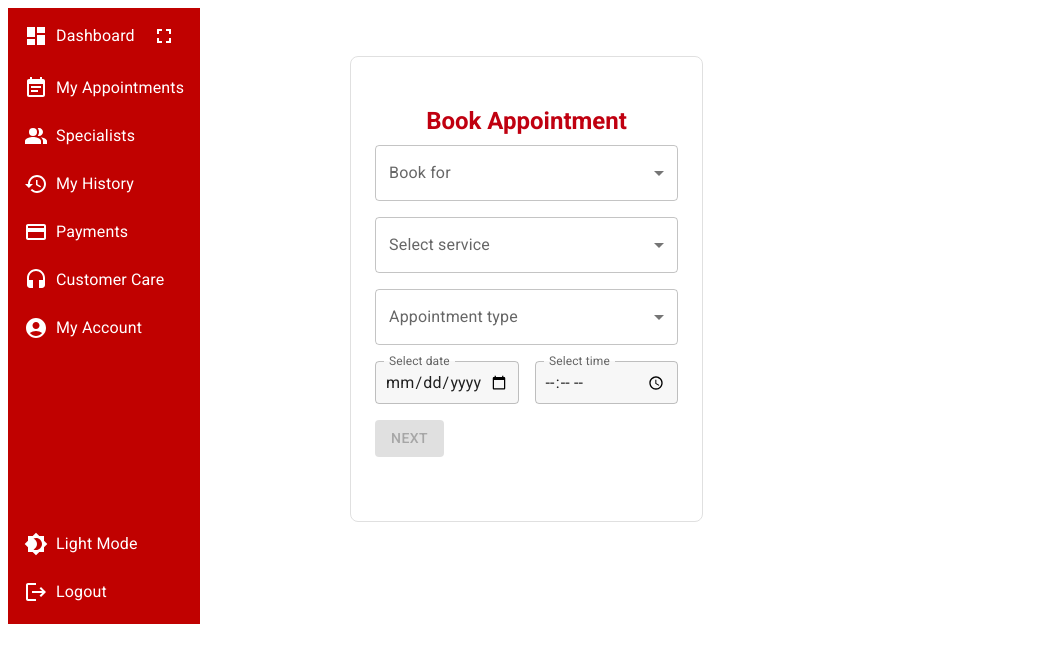
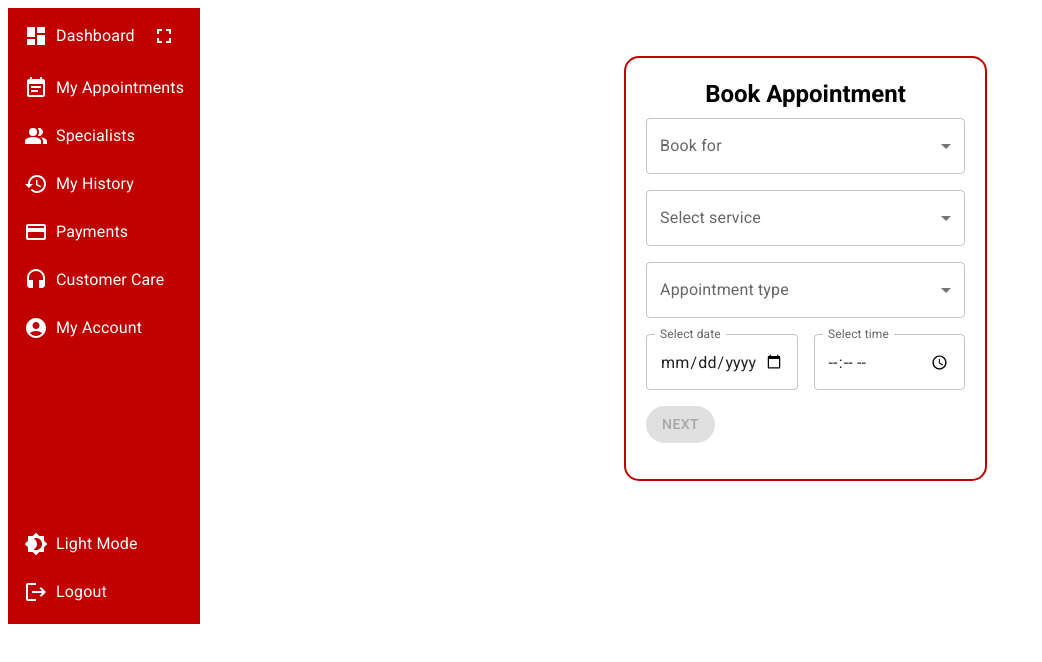
Before and after one commit to Equity-Afya/client-frontend, a React (Vite) app: page /book-appointment in a window 1280 px wide. Shown: the top 662 px of the page, without its empty margins (0-1042 px from the left). Built offline with nearby package versions, Linux system fonts and the light colour scheme.

Commit message:
Added booking and complete booking pages

```diff
--- a/src/components/Booking/BookingForm.jsx
+++ b/src/components/Booking/BookingForm.jsx
@@ -1,3 +1,4 @@
+/* eslint-disable no-unused-vars */
 import React, { useState } from "react";
 import { useNavigate } from "react-router-dom";
 import {
@@ -9,67 +10,72 @@ import {
   LinearProgress,
   MenuItem,
   Grid,
+  Box, // Import Box component from Material-UI
 } from "@mui/material";
 
 const services = ["Dentist", "General Checkup", "Other Service"];
 
 const BookingForm = () => {
-  const navigate = useNavigate(); // useNavigate hook for navigation
+  const navigate = useNavigate();
 
-  const [bookFor, setBookFor] = useState("");
-  const [selectedService, setSelectedService] = useState("");
-  const [date, setDate] = useState("");
-  const [time, setTime] = useState("");
-  const [appointmentType, setAppointmentType] = useState("");
+  const [formData, setFormData] = useState({
+    bookFor: "",
+    service: "",
+    date: "",
+    time: "",
+    appointmentType: "",
+  });
   const [loading, setLoading] = useState(false);
+
+  const handleChange = (e) => {
+    const { name, value } = e.target;
+    setFormData({
+      ...formData,
+      [name]: value,
+    });
+  };
 
   const handleSubmit = () => {
     setLoading(true);
-    // Here you can save data or perform any action before moving to the next page
-    setTimeout(() => {
-      setLoading(false);
-      navigate("/complete-booking"); // Navigate to complete booking page
-    }, 1500); // Simulating saving data with a timeout
+    // Assuming validation is successful
+    // Pass form data as state to the next page
+    navigate("/complete-booking", { state: formData });
   };
 
   return (
-    <Container
-      maxWidth="sm" // You can adjust the maxWidth as needed
+    <Container maxWidth="sm">
+      <Box
         sx={{
-        padding: 6,
-        border: 1,
-        borderColor: "grey.300",
-        borderRadius: 2,
-        overflow: "hidden", // Set overflow to hidden
+          border: "2px solid #C00100",
+          borderRadius: "15px", // Set border radius to 10px for rounded corners
+          padding: "20px", // Add padding for better appearance
         }}
       >
-      <Typography
-        variant="h5"
-        gutterBottom
-        sx={{ textAlign: "center", color: "#C00010", fontWeight: "bold" }}
-      >
+        <Typography variant="h5" gutterBottom sx={{ textAlign: 'center', fontWeight: 'bold'}}>
           Book Appointment
         </Typography>
         <TextField
           select
+          name="bookFor"
           label="Book for"
-        value={bookFor}
-        onChange={(e) => setBookFor(e.target.value)}
+          value={formData.bookFor}
+          onChange={handleChange}
           fullWidth
           variant="outlined"
-        sx={{ mb: 2, textAlign: "left" }} // Align left
+          sx={{ mb: 2 }}
         >
           <MenuItem value="myself">Myself</MenuItem>
           <MenuItem value="others">Others</MenuItem>
         </TextField>
         <TextField
           select
+          name="service"
           label="Select service"
-        value={selectedService}
-        onChange={(e) => setSelectedService(e.target.value)}
+          value={formData.service}
+          onChange={handleChange}
           fullWidth
           variant="outlined"
-        sx={{ mb: 2, textAlign: "left" }} // Align left
+          sx={{ mb: 2 }}
         >
           {services.map((service) => (
             <MenuItem key={service} value={service}>
@@ -79,12 +85,13 @@ const BookingForm = () => {
         </TextField>
         <TextField
           select
+          name="appointmentType"
           label="Appointment type"
-        value={appointmentType}
-        onChange={(e) => setAppointmentType(e.target.value)}
+          value={formData.appointmentType}
+          onChange={handleChange}
           fullWidth
           variant="outlined"
-        sx={{ mb: 2, textAlign: "left" }} // Align left
+          sx={{ mb: 2 }}
         >
           <MenuItem value="physical">Physical</MenuItem>
           <MenuItem value="virtual">Virtual</MenuItem>
@@ -93,37 +100,25 @@ const BookingForm = () => {
           <Grid item xs={6}>
             <TextField
               type="date"
+              name="date"
               label="Select date"
-            value={date}
-            onChange={(e) => setDate(e.target.value)}
+              value={formData.date}
+              onChange={handleChange}
               fullWidth
               variant="outlined"
               InputLabelProps={{ shrink: true }}
-            sx={{
-              "& .MuiInputBase-input": {
-                backgroundColor: "#f7f7f7",
-                borderRadius: "4px",
-                padding: "10px",
-              },
-            }}
             />
           </Grid>
           <Grid item xs={6}>
             <TextField
               type="time"
+              name="time"
               label="Select time"
-            value={time}
-            onChange={(e) => setTime(e.target.value)}
+              value={formData.time}
+              onChange={handleChange}
               fullWidth
               variant="outlined"
               InputLabelProps={{ shrink: true }}
-            sx={{
-              "& .MuiInputBase-input": {
-                backgroundColor: "#f7f7f7",
-                borderRadius: "4px",
-                padding: "10px",
-              },
-            }}
             />
           </Grid>
         </Grid>
@@ -132,22 +127,19 @@ const BookingForm = () => {
           color="primary"
           onClick={handleSubmit}
           disabled={
-          !bookFor ||
-          !selectedService ||
-          !date ||
-          !time ||
-          !appointmentType ||
+            !formData.bookFor ||
+            !formData.service ||
+            !formData.date ||
+            !formData.time ||
+            !formData.appointmentType ||
             loading
           }
-        sx={{
-          mb: 2,
-          backgroundColor: "#C00010",
-          "&:hover": { backgroundColor: "#800008" },
-        }}
+          sx={{ mb: 2, borderRadius: '20px'}}
         >
           {loading ? <CircularProgress size={24} /> : "Next"}
         </Button>
-      {loading && <LinearProgress sx={{ mb: 2 }} />}
+        {loading && <LinearProgress />}
+      </Box>
     </Container>
   );
 };
--- a/src/components/Booking/CompleteBooking.jsx
+++ b/src/components/Booking/CompleteBooking.jsx
@@ -1,4 +1,6 @@
-import React, { useState } from "react";
+/* eslint-disable no-unused-vars */
+import React, { useState, useEffect } from "react";
+import { useLocation, useNavigate } from "react-router-dom";
 import {
   Container,
   Typography,
@@ -7,50 +9,100 @@ import {
   CircularProgress,
   LinearProgress,
   MenuItem,
+  Snackbar,
+  Box, // Import Box component from Material-UI
 } from "@mui/material";
+import MuiAlert from "@mui/material/Alert";
+import axios from "axios";
 
-const CompleteAppointment = ({ onSubmit }) => {
-  const [fullName, setFullName] = useState("");
-  const [phoneNumber, setPhoneNumber] = useState("");
-  const [gender, setGender] = useState("");
-  const [age, setAge] = useState("");
+const CompleteAppointment = () => {
+  const location = useLocation();
+  const navigate = useNavigate();
+
   const [loading, setLoading] = useState(false);
+  const [error, setError] = useState(null);
+  const [snackbarOpen, setSnackbarOpen] = useState(false);
 
-  const handleSubmit = () => {
+  const [formData, setFormData] = useState({
+    fullName: "",
+    phoneNumber: "",
+    gender: "",
+    age: "",
+    bookFor: "",
+    service: "",
+    date: "",
+    time: "",
+    appointmentType: "",
+  });
+
+  useEffect(() => {
+    const stateFormData = location.state;
+    if (stateFormData) {
+      setFormData(stateFormData);
+    }
+  }, [location.state]);
+
+  const handleSubmit = async () => {
     setLoading(true);
-    // Here you can save data or perform any action
-    setTimeout(() => {
+
+    try {
+      const response = await axios.post(
+        "https://b3be-102-210-244-74.ngrok-free.app/api/patient/appointments",
+        formData
+      );
+
+      if (response.status === 201) {
         setLoading(false);
-      onSubmit();
-    }, 1500); // Simulating saving data with a timeout
+        setSnackbarOpen(true);
+        // Navigate to the next page
+        navigate("/next-page");
+      } else {
+        throw new Error("Internal server error");
+      }
+    } catch (error) {
+      console.error("Error submitting data:", error);
+      setLoading(false);
+      setError("An error occurred. Please try again.");
+    }
+  };
+
+  const handleCloseSnackbar = (event, reason) => {
+    if (reason === "clickaway") {
+      return;
+    }
+
+    setSnackbarOpen(false);
   };
 
   return (
-    <Container
-      maxWidth="sm" // You can adjust the maxWidth as needed
+    <Container maxWidth="sm">
+      <Box
         sx={{
-        padding: 6,
-        border: 1,
-        borderColor: "grey.300",
-        borderRadius: 2,
-        overflow: "hidden", // Set overflow to hidden
+          border: "2px solid #C00100", // Border color and thickness
+          borderRadius: "15px", // Border radius for rounded corners
+          padding: "20px", // Padding for spacing
+          textAlign: "center", // Center align the content
         }}
       >
-      <Typography variant="h5" gutterBottom>
+        <Typography variant="h5" gutterBottom sx={{ fontWeight: 'bold', fontStyle: 'Outfit'}}>
           Complete Appointment
         </Typography>
         <TextField
           label="Full Name"
-        value={fullName}
-        onChange={(e) => setFullName(e.target.value)}
+          value={formData.fullName}
+          onChange={(e) =>
+            setFormData({ ...formData, fullName: e.target.value })
+          }
           fullWidth
           variant="outlined"
           sx={{ mb: 2 }}
         />
         <TextField
           label="Phone Number"
-        value={phoneNumber}
-        onChange={(e) => setPhoneNumber(e.target.value)}
+          value={formData.phoneNumber}
+          onChange={(e) =>
+            setFormData({ ...formData, phoneNumber: e.target.value })
+          }
           fullWidth
           variant="outlined"
           sx={{ mb: 2 }}
@@ -58,8 +110,8 @@ const CompleteAppointment = ({ onSubmit }) => {
         <TextField
           select
           label="Gender"
-        value={gender}
-        onChange={(e) => setGender(e.target.value)}
+          value={formData.gender}
+          onChange={(e) => setFormData({ ...formData, gender: e.target.value })}
           fullWidth
           variant="outlined"
           sx={{ mb: 2 }}
@@ -71,8 +123,8 @@ const CompleteAppointment = ({ onSubmit }) => {
         <TextField
           type="number"
           label="Age"
-        value={age}
-        onChange={(e) => setAge(e.target.value)}
+          value={formData.age}
+          onChange={(e) => setFormData({ ...formData, age: e.target.value })}
           fullWidth
           variant="outlined"
           sx={{ mb: 2 }}
@@ -81,16 +133,33 @@ const CompleteAppointment = ({ onSubmit }) => {
           variant="contained"
           color="primary"
           onClick={handleSubmit}
-        disabled={!fullName || !phoneNumber || !gender || !age || loading}
-        sx={{
-          mb: 2,
-          backgroundColor: "#C00010",
-          "&:hover": { backgroundColor: "#800008" },
-        }}
+          disabled={
+            !formData.fullName ||
+            !formData.phoneNumber ||
+            !formData.gender ||
+            !formData.age ||
+            loading
+          }
+          sx={{ mb: 2, borderRadius: "20px" }} // Button color and text color
         >
           {loading ? <CircularProgress size={24} /> : "Submit"}
         </Button>
-      {loading && <LinearProgress sx={{ mb: 2 }} />}
+        {loading && <LinearProgress />}
+        <Snackbar
+          open={snackbarOpen}
+          autoHideDuration={6000}
+          onClose={handleCloseSnackbar}
+        >
+          <MuiAlert
+            elevation={6}
+            variant="filled"
+            onClose={handleCloseSnackbar}
+            severity="success"
+          >
+            Booking Successful
+          </MuiAlert>
+        </Snackbar>
+      </Box>
     </Container>
   );
 };
--- a/src/components/ForgotPassword/ForgotPassword.jsx
+++ b/src/components/ForgotPassword/ForgotPassword.jsx
@@ -16,7 +16,7 @@ function ForgotPassword() {
     setLoading(true);
     try {
       const response = await axios.post(
-        "https://b0d3-102-210-244-74.ngrok-free.app/api/patient/forgotpassword",
+        "https://062d-102-210-244-74.ngrok-free.app/api/patient/forgotpassword",
         {
           email,
         }
--- a/src/components/VerifyOTP/VerifyOTP.jsx
+++ b/src/components/VerifyOTP/VerifyOTP.jsx
@@ -55,7 +55,7 @@ function VerifyOtp() {
     try {
       setResendLoading(true);
       const response = await axios.post(
-        "https://b0d3-102-210-244-74.ngrok-free.app/api/patient/resendotp",
+        "https://062d-102-210-244-74.ngrok-free.app/api/patient/resendotp",
         { email }
       );
 
@@ -130,4 +130,4 @@ function VerifyOtp() {
   );
 }
 
-export default VerifyOtp;
+export default VerifyOtp;
--- a/src/pages/BookAppointmentPage.jsx
+++ b/src/pages/BookAppointmentPage.jsx
@@ -10,7 +10,7 @@ const BookAppointmentPage = () => {
   return (
     <Box sx={{ display: "flex", height: "100vh" }}>
       <Sidebar />
-      <Box sx={{ marginTop: '48px', overflowY: 'auto', height: 'calc(100vh - 48px)', position: 'relative', marginLeft: '150px'}}>
+      <Box sx={{ marginTop: '48px', overflowY: 'auto', height: 'calc(100vh - 48px)', position: 'relative', marginLeft: '400px'}}>
         <BookingForm />
       </Box>
     </Box>
--- a/src/routes/index.jsx
+++ b/src/routes/index.jsx
@@ -17,7 +17,6 @@ import ForgotPasswordPage from "../pages/ForgotPasswordPage";
 import BookAppointmentPage from "../pages/BookAppointmentPage";
 import ModernLabPage from "../pages/ModernLabPage";
 import OtpPasswordPage from "../pages/OtpPasswordPage"
-import CompleteAppointment from "../components/Booking/CompleteBooking";
 import CompleteAppointmentPage from "../pages/CompleteAppointmentPage";
 
 function AppRoutes() {
```
Also changed, not shown: src/components/OtpPassword/OtpPassword.jsx (+6 -3 lines), src/pages/CompleteAppointmentPage.jsx (+10 -2 lines). Lines whose indentation alone changed are shown as unchanged.
